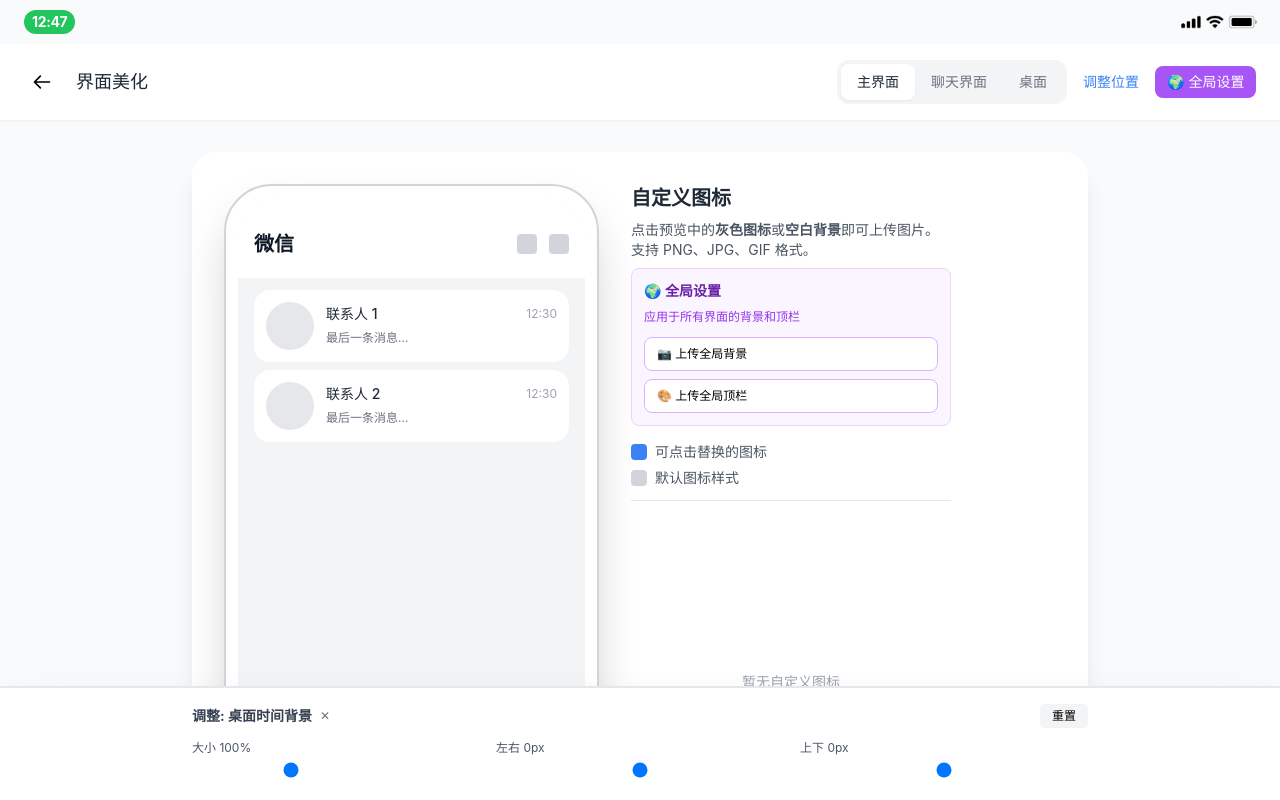
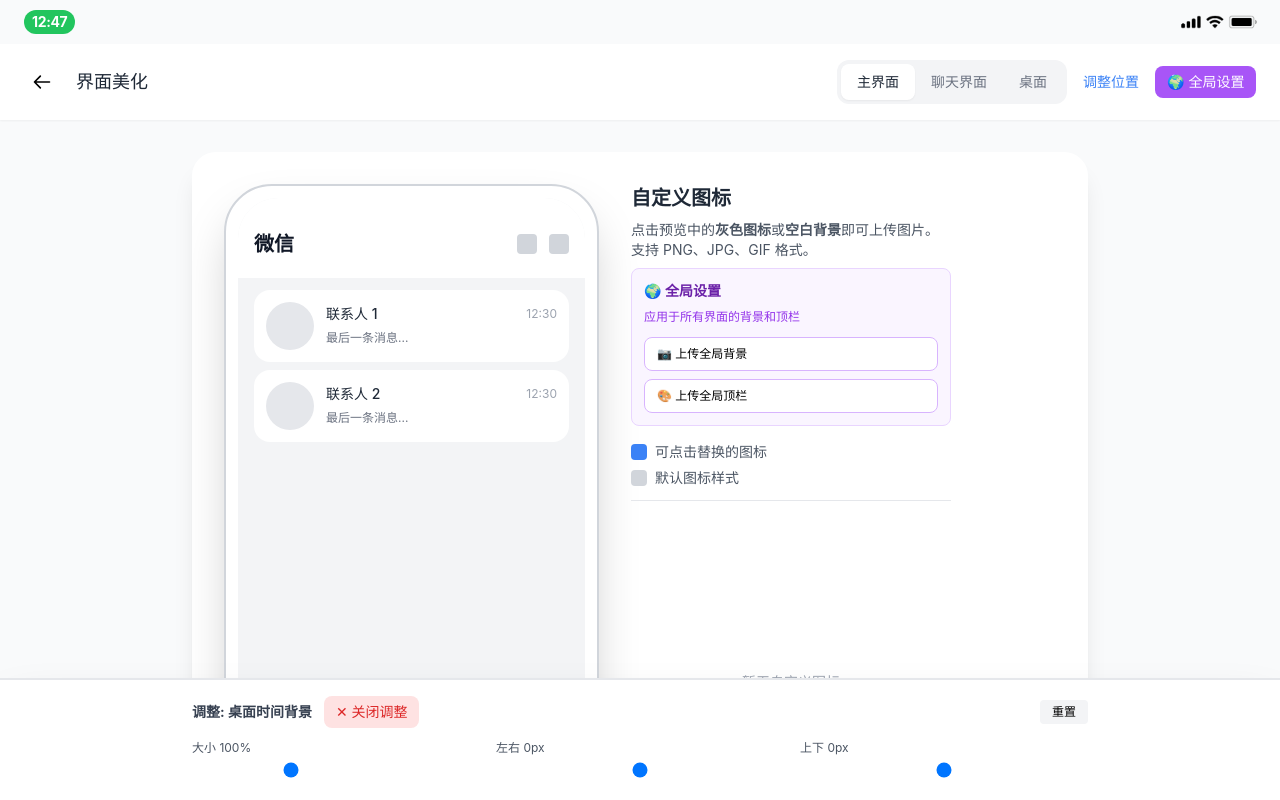
Before and after one commit to zhizhi-07/douzhi, a React (Vite) app: page /decoration/global in a window 1280 px wide. Both pictures are taken after a click on the button "调整位置". Built offline with nearby package versions, Linux system fonts and the light colour scheme; a web font is replaced by a local one.

Commit message:
Fix adjustment panel close button - make it larger and more visible

```diff
--- a/src/pages/GlobalDecoration.tsx
+++ b/src/pages/GlobalDecoration.tsx
@@ -1384,9 +1384,14 @@
         <div className="fixed bottom-0 left-0 right-0 bg-white border-t-2 border-gray-200 shadow-2xl p-4 z-50">
           <div className="max-w-4xl mx-auto">
             <div className="flex items-center justify-between mb-3">
-              <div className="flex items-center gap-2">
+              <div className="flex items-center gap-3">
                 <span className="text-sm font-bold text-gray-700">调整: {selectedIcon ? iconNameMap[selectedIcon] || selectedIcon : ''}</span>
-                <button onClick={() => setSelectedIcon(null)} className="text-xs text-gray-500 hover:text-gray-700">✕</button>
+                <button
+                  onClick={() => setSelectedIcon(null)}
+                  className="px-3 py-1.5 text-sm bg-red-100 text-red-600 hover:bg-red-200 rounded-lg transition-colors font-medium"
+                >
+                  ✕ 关闭调整
+                </button>
               </div>
               <button
                 onClick={() => {
```
